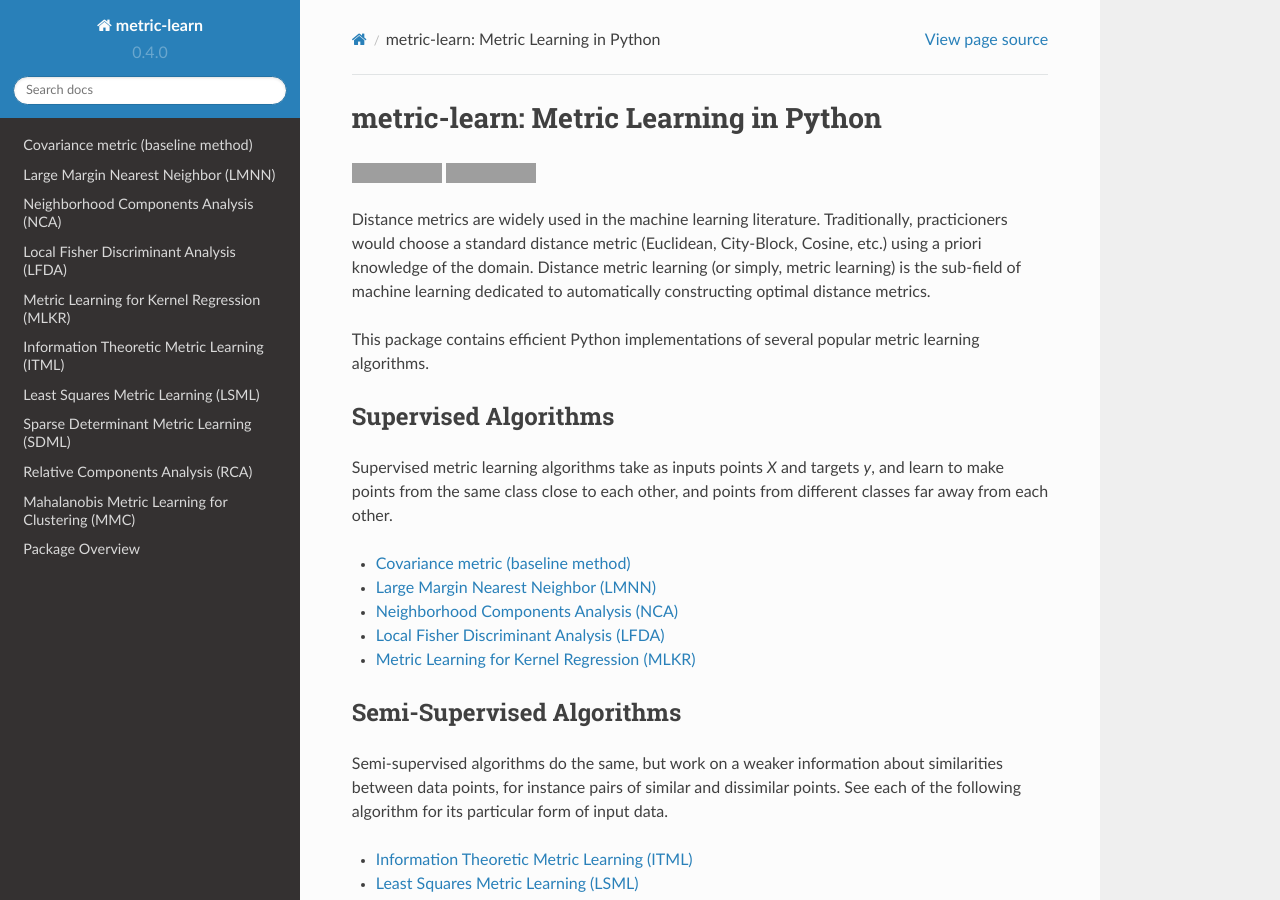
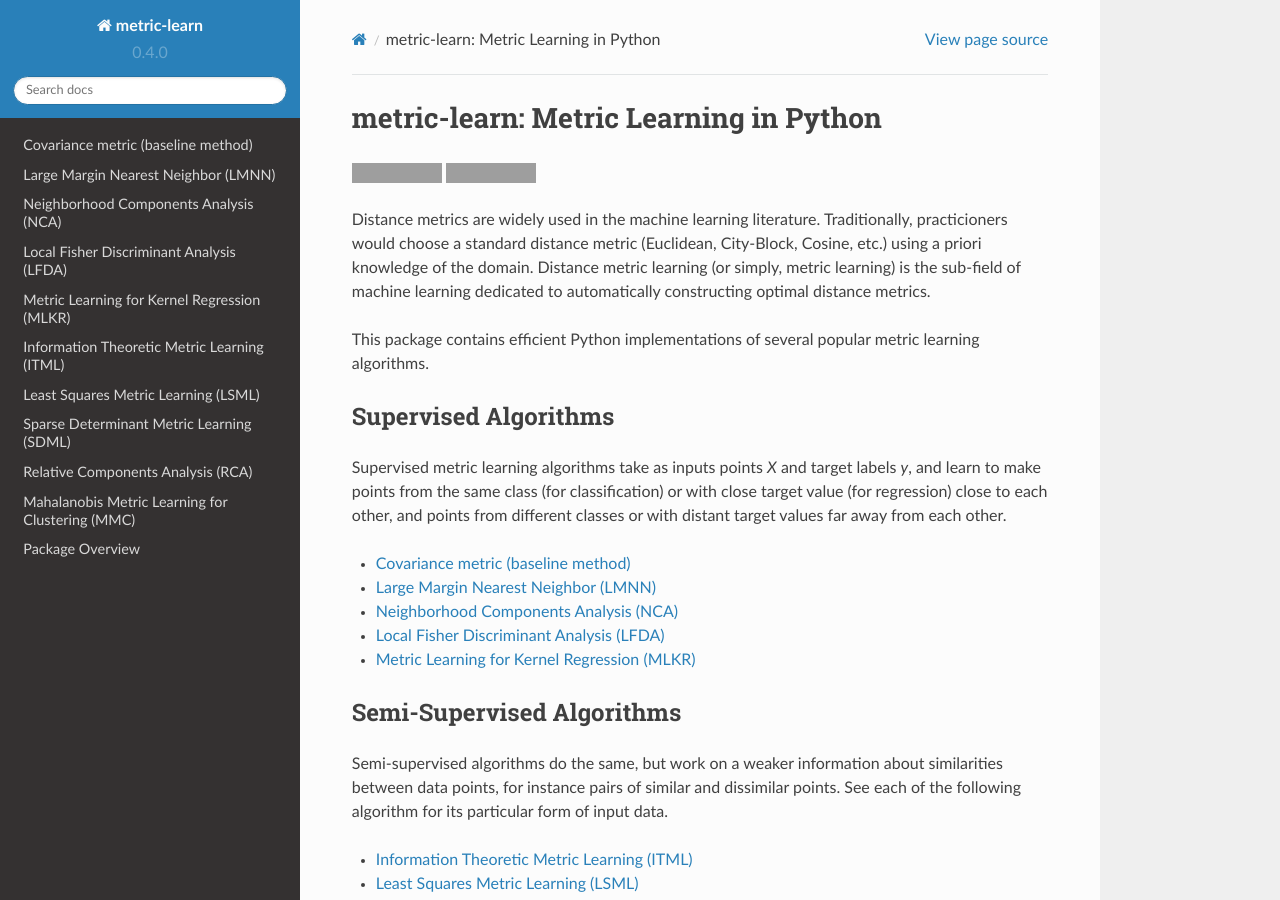
Before and after one commit to scikit-learn-contrib/metric-learn, a Sphinx documentation site: the page built from doc/index.rst, in a window 1280 px wide and 900 px high. Built offline with Sphinx 7.4.7 and the Read the Docs theme 2.0.0, drawn with Linux system fonts in a browser that asks for light colours; grey boxes are pictures that could not be loaded.

Commit message:
FIX: Update doc to suit regression too

```diff
--- a/doc/index.rst
+++ b/doc/index.rst
@@ -15,9 +15,11 @@ metric learning algorithms.
 
 Supervised Algorithms
 ---------------------
-Supervised metric learning algorithms take as inputs points `X` and targets
-`y`, and learn to make points from the same class close to each other, and
-points from different classes far away from each other.
+Supervised metric learning algorithms take as inputs points `X` and target
+labels `y`, and learn to make points from the same class (for classification)
+or with close target value (for regression) close to each other, and points
+from different classes or with distant target values far away from each
+other.
 
 .. toctree::
    :maxdepth: 1
```
